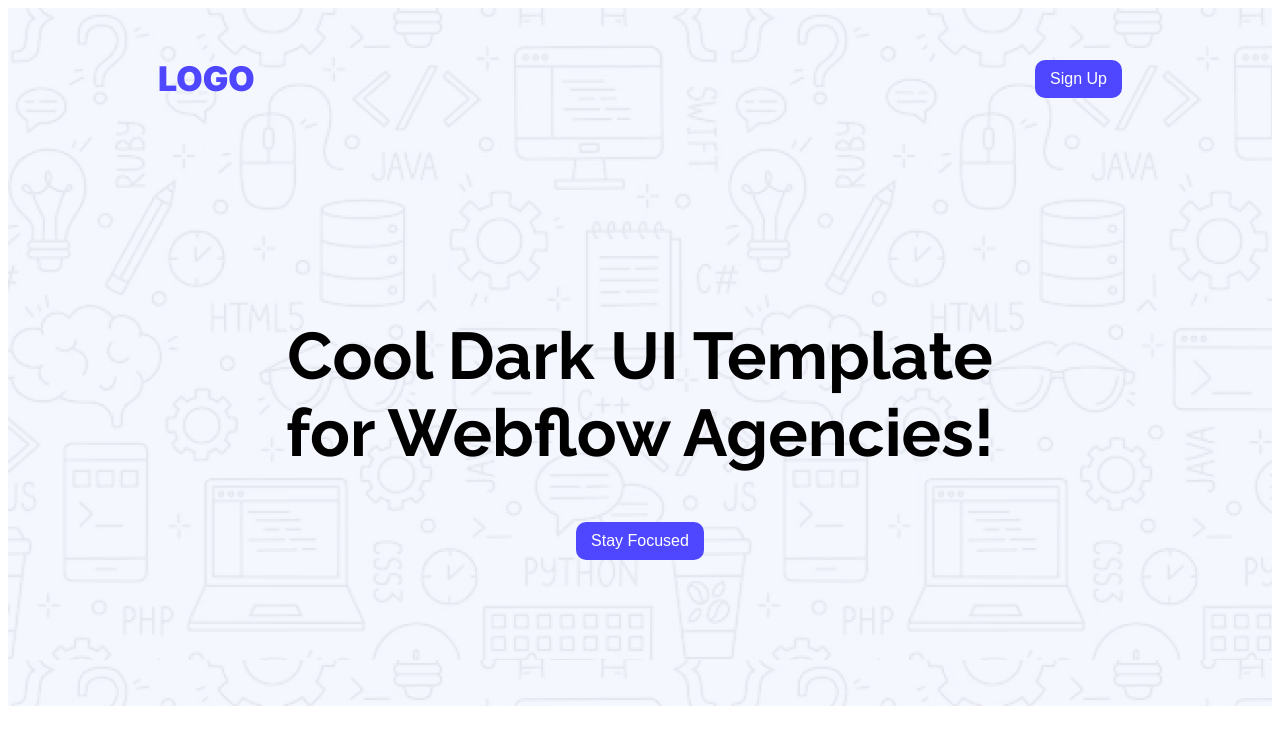
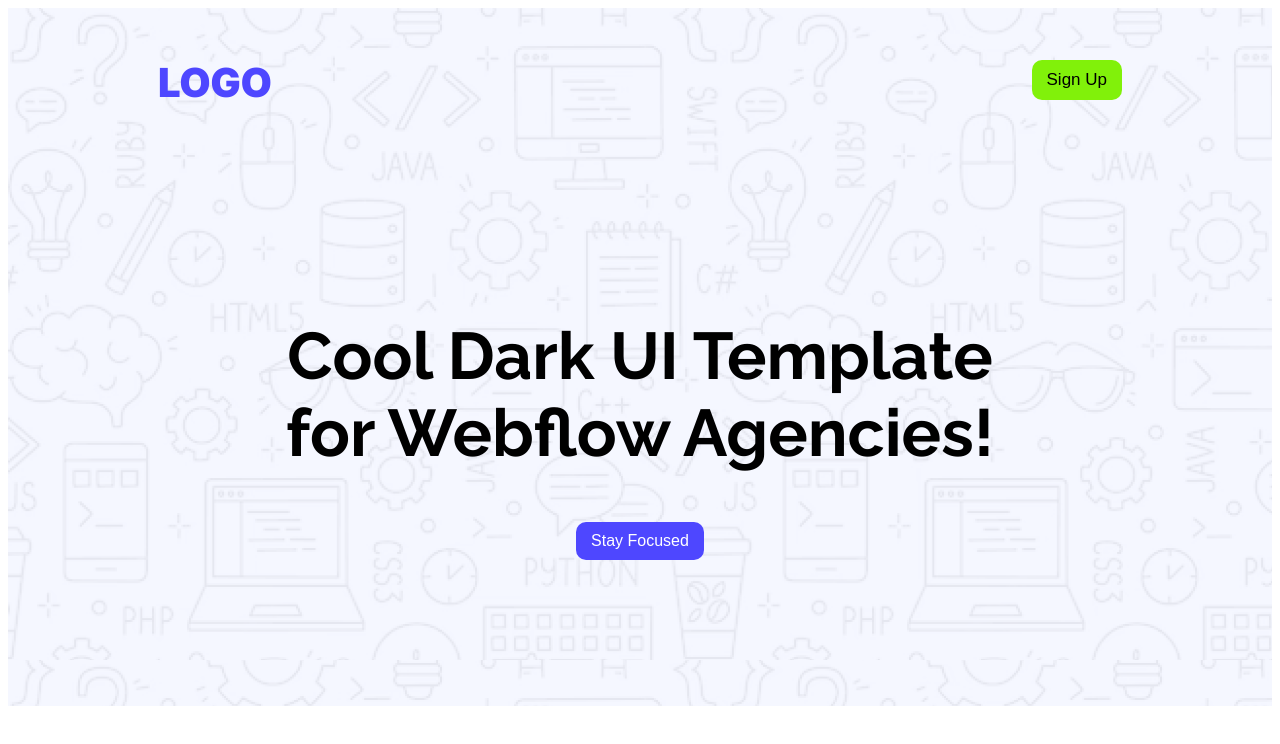
Before and after one commit to FSHimel/B12A01-landing-launchpad, a plain HTML site: page index.html in a window 1280 px wide. In both pictures the pointer is over the button "Sign Up". Drawn offline with Linux system fonts and the light colour scheme.

Commit message:
btn hover effect done

```diff
--- a/index.html
+++ b/index.html
@@ -16,12 +16,12 @@
                 <h2>LOGO</h2>
             </div>
             <div>
-                <button  class="signup-button">Sign Up</button>
+                <button  class="signup-button btn">Sign Up</button>
             </div>
         </nav>
         <div class="intro">
             <h1>Cool Dark UI Template for Webflow Agencies!</h1>
-            <button class="stayfocused-button">Stay Focused</button>
+            <button class="stayfocused-button btn">Stay Focused</button>
         </div>
     </header>
 
--- a/styles/style.css
+++ b/styles/style.css
@@ -15,7 +15,7 @@ header{
 }
 .navbar h2{
     color: #4E47FF;
-    font-size: 34px;
+    font-size: 40px;
     margin: 50px 0;
     font-family: "Inter", sans-serif;
    font-optical-sizing: auto;
@@ -51,3 +51,13 @@ header{
     border: 0px;
     border-radius: 10px;
 }
+
+
+/* Button hover effect */
+.btn:hover{
+    background-color: rgb(129, 241, 10);
+    color: black;
+    font-size: 17px;
+    cursor: pointer;
+    transition:0.5s;
+}
```
